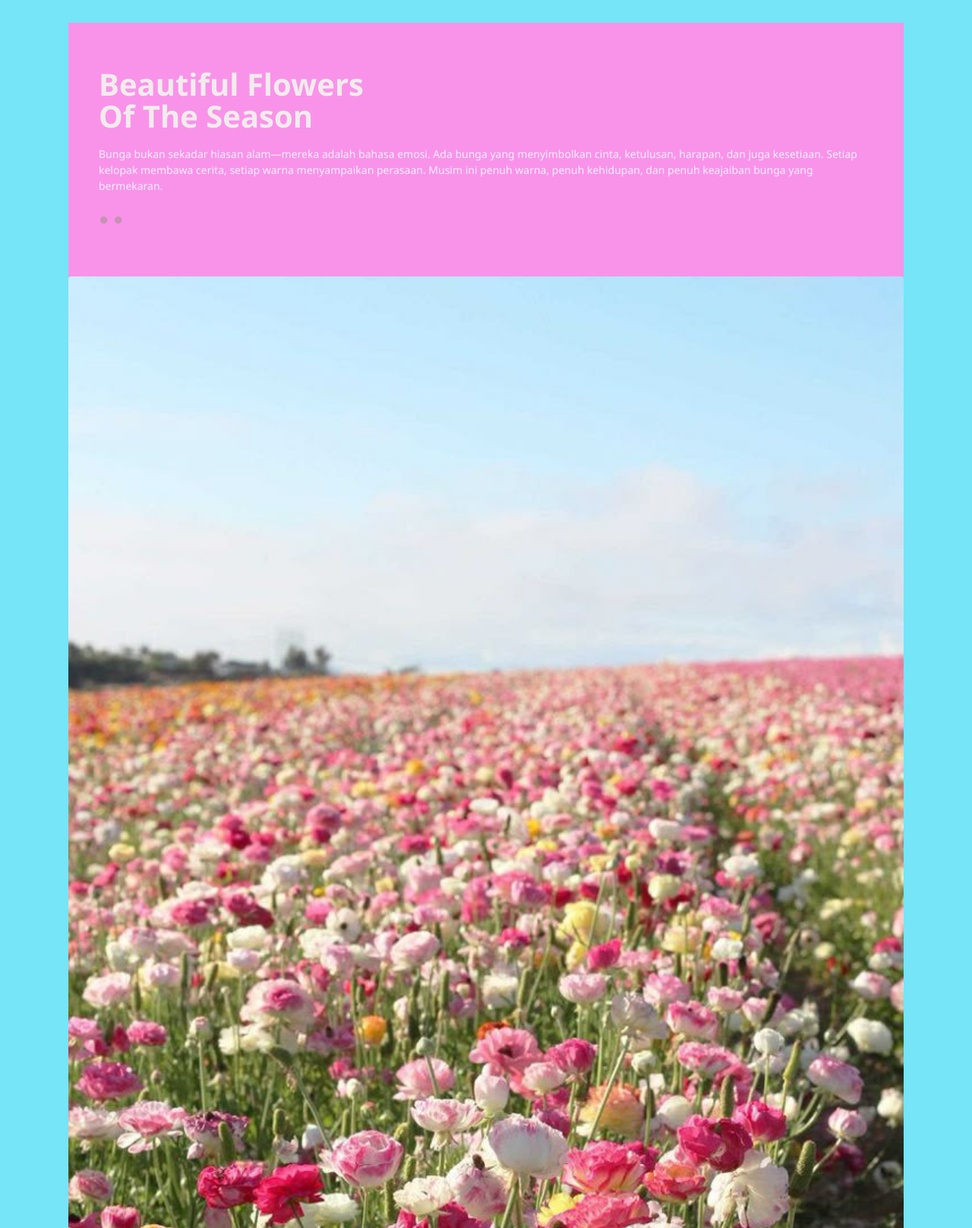
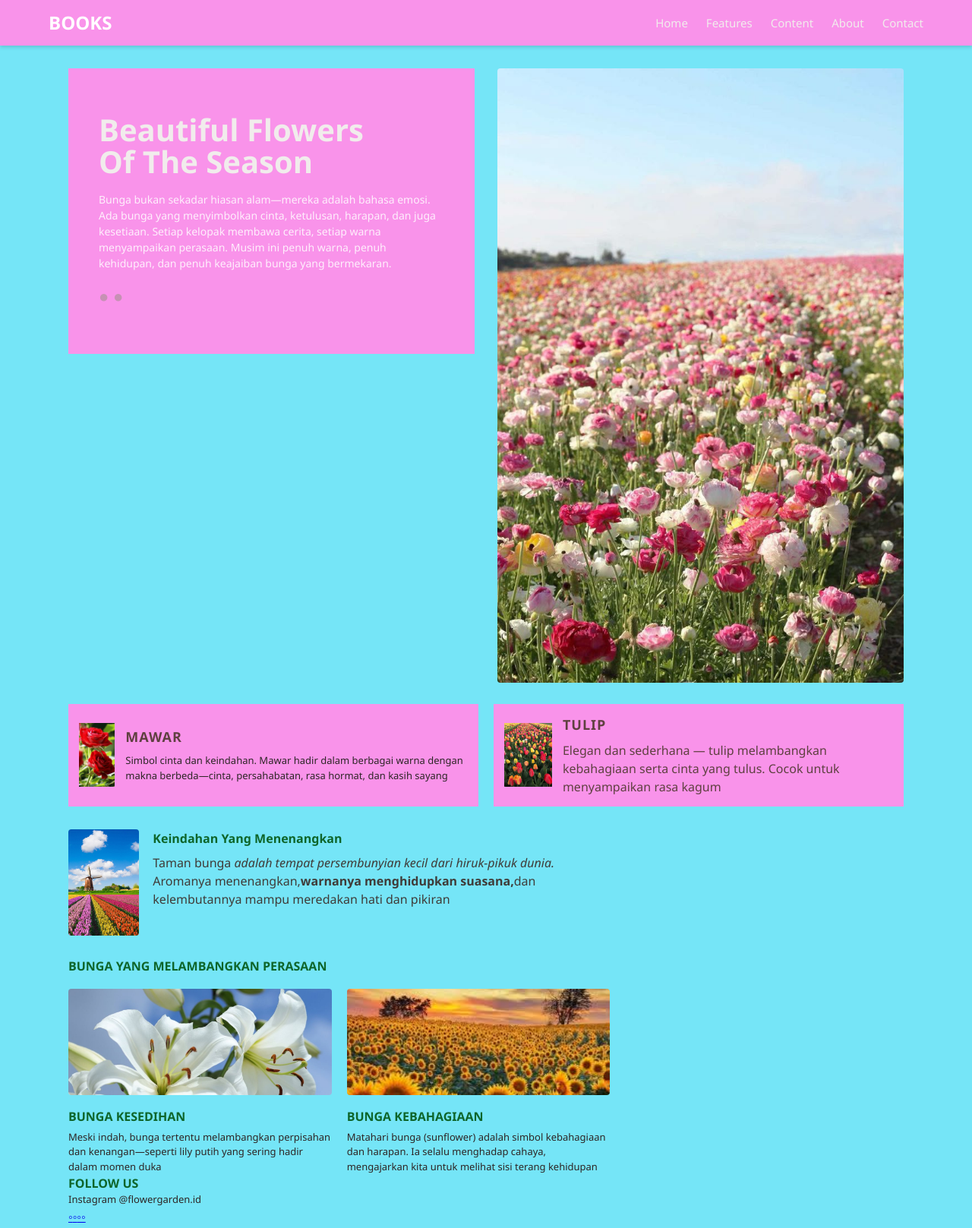
Before and after one commit to annatasiaa16-lgtm/flower, a plain HTML site: page index.html in a window 1280 px wide. Shown: the top 1617 px of the page at 76% size. Drawn offline with Linux system fonts and the light colour scheme.

Commit message:
Update index.html

```diff
--- a/index.html
+++ b/index.html
@@ -2,45 +2,54 @@
 <html lang="id">
 <head>
   <meta charset="utf-8" />
-<meta name="viewport" content="width=device-width, initial-scale=1" />
+  <meta name="viewport" content="width=device-width,initial-scale=1" />
   <title>FLOWER GARDEN</title>
   <link rel="stylesheet" href="style7.CSS" />
 </head>
 <body>
 
+ <header class="navbar">
+  <div class="nav-container">
+    <h1 class="nav-logo">BOOKS</h1>
+    <nav class="nav-links">
+      <a href="#home">Home</a>
+      <a href="#features">Features</a>
+      <a href="#content">Content</a>
+      <a href="#about">About</a>
+      <a href="#contact">Contact</a>
+    </nav>
+  </div>
+</header>
+
+
   <main class="site-main">
-
     <!-- HERO -->
-  <section class="her">
+    <section class="hero" id="home">
       <div class="hero-left">
         <div class="hero-box">
           <h2>Beautiful Flowers<br />Of The Season</h2>
-        <p class="meta-small">
-         Bunga bukan sekadar hiasan alam—mereka adalah bahasa emosi. Ada
+          <p class="meta-small">Bunga bukan sekadar hiasan alam—mereka adalah bahasa emosi. Ada
         bunga yang menyimbolkan cinta, ketulusan, harapan, dan juga
         kesetiaan. Setiap kelopak membawa cerita, setiap warna
         menyampaikan perasaan. Musim ini penuh warna, penuh kehidupan,
-        dan penuh keajaiban bunga yang bermekaran.
+        dan penuh keajaiban bunga yang bermekaran.</p>
           <div class="dots">● ●</div>
         </div>
       </div>
-
       <div class="hero-right">
-      <img src="bunga.jpg" alt="Best Books Image" />
+        <img src="bunga.jpg" alt="Beautiful Flowers" />
       </div>
     </section>
 
     <!-- FEATURES -->
-  <section class="features">
-
+    <section class="features" id="features">
       <div class="feature">
         <img src="rose.jpg" alt="Proin image" class="feat-thumb" />
         <div class="feat-body">
           <h3>Mawar</h3>
-        <p class="meta-small">
-          Simbol cinta dan keindahan. Mawar hadir dalam berbagai
-          warna dengan makna berbeda—cinta, persahabatan, rasa
-          hormat, dan kasih sayang
+          <p class="meta-small">Simbol cinta dan keindahan.
+             Mawar hadir dalam berbagai warna dengan makna
+             berbeda—cinta, persahabatan, rasa hormat, dan kasih sayang</p>
         </div>
       </div>
 
@@ -48,74 +57,55 @@
         <img src="tulip.jpg" alt="Mauris image" class="feat-thumb" />
         <div class="feat-body">
           <h3>Tulip</h3>
-        <p class="meta-small">
-           Elegan dan sederhana — tulip melambangkan kebahagiaan serta
-           cinta yang tulus. Cocok untuk menyampaikan rasa kagum
-        </p>
+          <p class="meta-small"></p> Elegan dan sederhana — tulip melambangkan kebahagiaan
+           serta cinta yang tulus. Cocok untuk menyampaikan rasa kagum
         </div>
       </div>
-
     </section>
 
     <!-- CONTENT AREA -->
-  <section class="content-area">
+    <section class="content-area" id="content">
       <div class="content-left">
-
         <div class="intro">
           <img src="taman bunga.jpg" alt="Book stack" class="intro-thumb" />
           <div class="intro-text">
             <p class="lead">Keindahan Yang Menenangkan</p>
-          <p class="desc">
-            Taman bunga adalah tempat persembunyian kecil dari hiruk-pikuk dunia.
-            Aromanya menenangkan, warnanya menghidupkan suasana, dan kelembutannya
-            mampu meredakan hati dan pikiran.
-          </p>
+            <p class="desc">Taman bunga<em> adalah tempat persembunyian kecil dari hiruk-pikuk dunia. </em>Aromanya menenangkan,<strong>warnanya menghidupkan suasana,</strong>dan kelembutannya mampu meredakan hati dan pikiran</p>
           </div>
         </div>
 
         <h4 class="section-title">BUNGA YANG MELAMBANGKAN PERASAAN</h4>
-
         <div class="news-row">
           <article class="news-item">
-          <img src="lily.jpg" alt="News 1" />
+            <img src="lily.jpg".jpg" alt="News 1" />
             <h5>Bunga Kesedihan</h5>
-          <p class="meta-small">
-            Meski indah, bunga tertentu melambangkan perpisahan dan
-            kenangan—seperti lily putih yang sering hadir dalam momen duka
-          </p>
+            <p class="meta-small">Meski indah, bunga tertentu melambangkan perpisahan dan
+              kenangan—seperti lily putih yang sering hadir dalam momen duka</p>
           </article>
 
           <article class="news-item">
             <img src="matahari.jpg" alt="News 2" />
             <h5>Bunga kebahagiaan</h5>
-          <p class="meta-small">
-         Matahari bunga (sunflower) adalah simbol kebahagiaan dan harapan.
-         Ia selalu menghadap cahaya, mengajarkan kita untuk melihat sisi
-         terang kehidupan.
-          </p>
+            <p class="meta-small">Matahari bunga (sunflower) adalah simbol kebahagiaan dan harapan.
+              Ia selalu menghadap cahaya, mengajarkan kita untuk melihat sisi terang kehidupan</p>
           </article>
         </div>
 
         <div class="follow">
           <h4>FOLLOW US</h4>
-        <p class="meta-small">Instagram  @flowergarden.id</p>
-
+          <p class="meta-small">Instagram @flowergarden.id </p>
           <div class="socials">
-          <a href="#">◦</a>
-          <a href="#">◦</a>
-          <a href="#">◦</a>
-          <a href="#">◦</a>
+            <a href="#">◦</a><a href="#">◦</a><a href="#">◦</a><a href="#">◦</a>
           </div>
         </div>
       </div>
-
     </section>
-
   </main>
 
   <footer class="site-footer">
-  <div class="inner">FLOWERS © 2025 | BLOSSOM WITH LOVE</div>
+    <div class="inner">
+     FLOWERS © 2025 | BLOSSOM WITH LOVE
+    </div>
   </footer>
-
 </body>
 </html>
```
Lines whose indentation alone changed are shown as unchanged.
